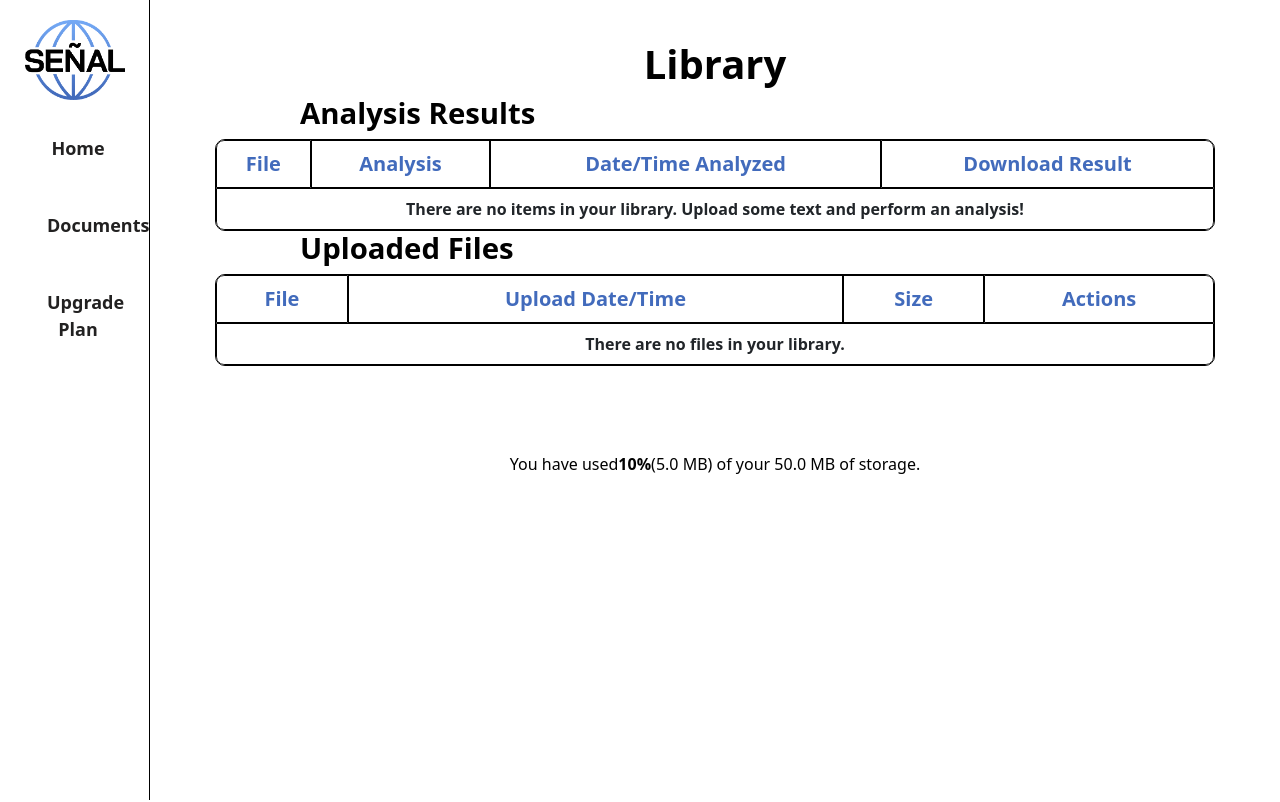
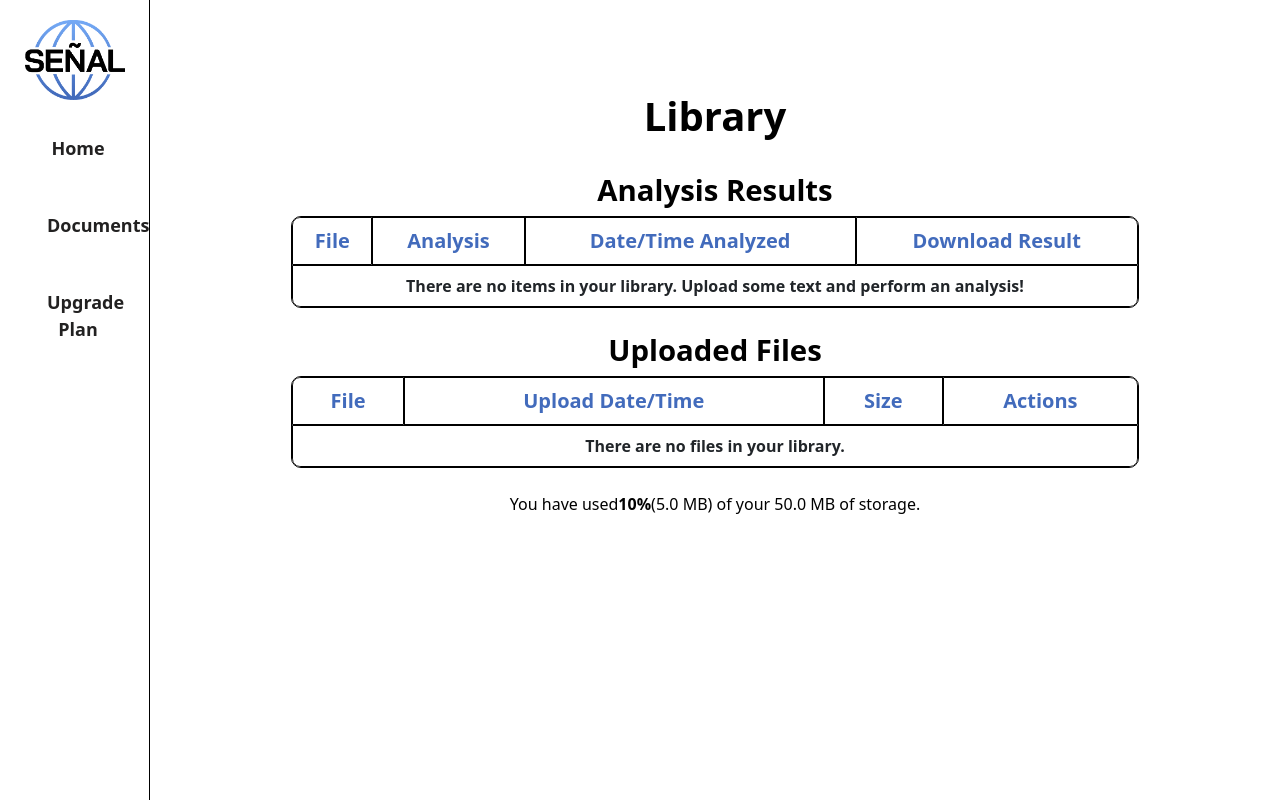
Before and after one commit to ATgzh/senaldesign, a React (Create React App) app: page /Library in a window 1280 px wide. Shown: the top 802 px of the page. Built offline with nearby package versions, Linux system fonts and the light colour scheme.

Commit message:
Library Page pretty much done

```diff
--- a/src/Pages-Components/Library.tsx
+++ b/src/Pages-Components/Library.tsx
@@ -30,9 +30,9 @@ function Library() {
         </h2>
 
         <div className='each-table'>
-        <div>
+
             <TableAnalyses data={analyses} />
-        </div>
+
         </div>
 
         <h2 className='header-text-h2'>
@@ -40,9 +40,9 @@ function Library() {
         </h2>
 
         <div className='each-table'>
-        <div>
+
             <TableUploads data={uploads} />
-        </div>
+
       </div>
 
       </div>
--- a/src/Styles/App.css
+++ b/src/Styles/App.css
@@ -12,7 +12,7 @@
   flex-direction: column;
   height: 1000px; /* Full height of the screen */
   margin-left: 150px;
-  margin-right: 0px;
+  margin-top: 40px;
   justify-content: flex-start;
 }
 
@@ -31,7 +31,7 @@
   align-items: flex-start;
   align-items: center;  /* Centers the header text vertically */
   padding: 50px;
-  padding-top: 100px;
+  padding-top: 50px;
 }
 
 /* Right white section */
@@ -41,8 +41,8 @@
   display: flex;
   justify-content: center;
   align-items: center;  /* Centers the header-right text vertically */
-  padding: 50px;
-  padding-top: 100px;
+
+  padding-top: 150px;
   margin-top: 200px;
 }
 
--- a/src/Styles/Library.css
+++ b/src/Styles/Library.css
@@ -10,12 +10,12 @@
 
 .header-text-h2 {
     font-size: 22pt;
+    margin-top: 25px;
     color: #000000;
     font-weight: bold;
     display: flex;
     justify-content: start;
-    margin-left: 150px;
-    align-items: center;
+    text-align: center;
 }
 
 .footer-text {
--- a/src/Styles/Table.css
+++ b/src/Styles/Table.css
@@ -11,22 +11,24 @@
 
 /*this is a flex box for the analysis and upload tables*/
 .all-tables{
-    display: flex-start;
+    display: flex;
     height: 400px;
     width: 100%;
     margin-top: 40px;
     padding-left: 0%;
     flex-direction: column;
-    justify-content: flex-start;
+    justify-content: center;
+    align-items: center; /* Centers each table horizontally */
 }
 
 .each-table{
     display: flex;
+    width: 75%;
     justify-content: center;
 }
 
 .table-container {
-    width: 1000px;
+    width: 100%;
     border-radius: 10px;
     overflow: hidden;
     border: 1px solid #000;
```
Lines whose indentation alone changed are shown as unchanged.
